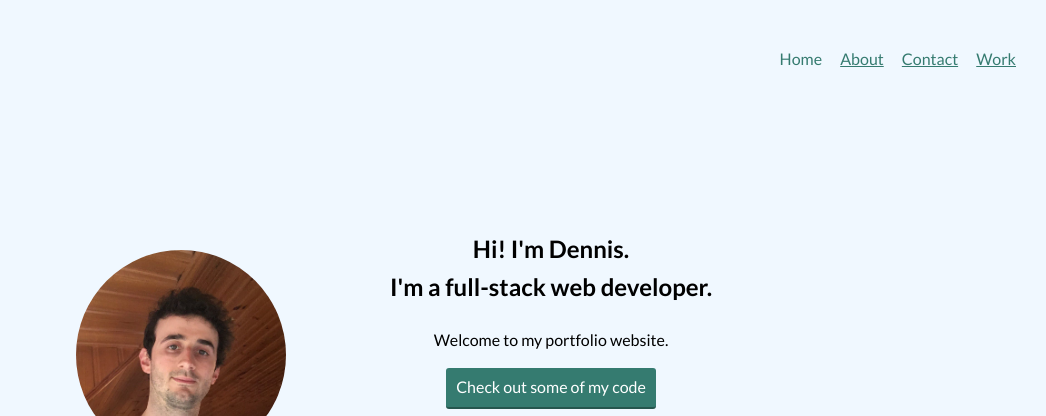
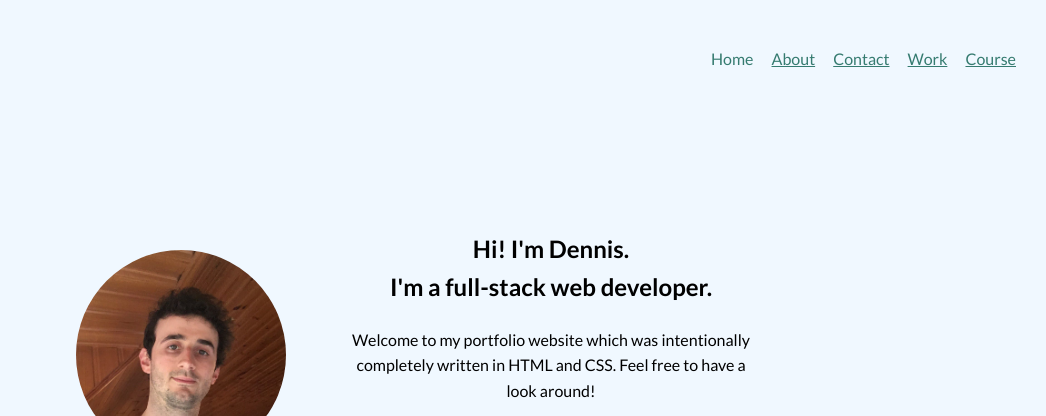
Before and after one commit to DennisPierins/portfolio-website, a plain HTML site: page index.html in a window 1280 px wide. Shown: the top 416 px of the page, 234-1280 px from the left. Drawn offline with nearby package versions, Linux system fonts and the light colour scheme.

Commit message:
Added "Course" navigation button

```diff
--- a/index.html
+++ b/index.html
@@ -32,6 +32,9 @@
         <li role="presentation">
           <a href="work.html" role="menuitem" class="navigation-list__item">Work</a>
         </li>
+        <li role="presentation">
+          <a href="course.html" role="menuitem" class="navigation-list__item">Course</a>
+        </li>
       </ul>
     </nav>
   </header>
@@ -39,7 +42,7 @@
     <img src="img/dennispierins.png" class="profile__portrait" alt="Photograph of Dennis Pierins">
     <h2>Hi! I'm Dennis. <br> I'm a full-stack web developer.</h2>
     <p>
-      Welcome to my portfolio website.
+      Welcome to my portfolio website which was intentionally completely written in HTML and CSS. Feel free to have a look around!
     </p>
     <button type="button" onclick="window.open('https://www.github.com/dennispierins', '_blank')">Check out some
       of my
```
Also changed, not shown: about.html (+3 -0 lines), contact.html (+3 -0 lines), work.html (+3 -0 lines).
